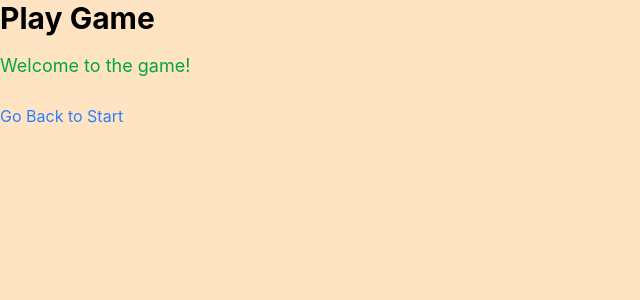
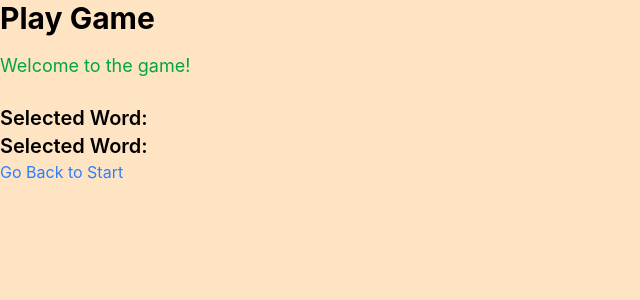
Before and after one commit to way2masoom/React-Learning, a React (Vite) app in the folder HangMangame/: page /play in a window 1280 px wide. Shown: the top 300 px of the page, without its empty margins (0-640 px from the left). Built offline with nearby package versions, Linux system fonts and the light colour scheme.

Commit message:
featching data using userSearch param and use params In play game

```diff
--- a/HangMangame/src/App.jsx
+++ b/HangMangame/src/App.jsx
@@ -2,7 +2,7 @@ import { Route, Routes } from 'react-router-dom'
 import './App.css'
 import StartGame from './pages/StartGame'
 import PlayGame from './pages/Playgame'
-import TextInputFormContainer from './components/TextInputForm/TextInputFormContainer'
+import HomePage from './pages/HomePage'
 
 
 
@@ -11,7 +11,7 @@ function App() {
   return (
     // Define routes for the application
     <Routes>
-      <Route path='/' element={<TextInputFormContainer />} />
+      <Route path='/' element={<HomePage />} />
       <Route path='/start' element={<StartGame />} />
       <Route path='/play' element={<PlayGame />} />
 
--- a/HangMangame/src/components/Buttons/Button.jsx
+++ b/HangMangame/src/components/Buttons/Button.jsx
@@ -1,8 +1,8 @@
-import getButtonStyling from "./getButton"; // importing helper btn function
+import getButtonStyling from './getButton'; // importing helper btn function
 
 
 // Button compoent
-function Button({ text,type='button',onClickHandler, styleType = "primary" }) {
+function Button({ text, type = 'button', onClickHandler, styleType = "primary" }) {
     console.log(text);
     return (
         <button
--- a/HangMangame/src/components/TextInputForm/TextInputFormContainer.jsx
+++ b/HangMangame/src/components/TextInputForm/TextInputFormContainer.jsx
@@ -7,6 +7,7 @@ function TextInputFormContainer() {
 
     const [inputType, setInputType] = useState("password") // state to hold the type of the input field, default is password
     const [value, setValue] = useState("") // state to hold the value of the input field
+
     const navigate = useNavigate() // useNavigate hook to programmatically navigate to another route
 
     // Prevent form submit refresh
@@ -14,10 +15,22 @@ function TextInputFormContainer() {
         event.preventDefault();
         console.log("Form Submitted", value);
 
+
         if (value) {
             // if we have something in the input field, we navigate to the play page
-            navigate("/play")
+            navigate(`/play?text=${value}`)
         }
+
+
+
+        // if (value) {
+        //     // if we have something in the input field, we navigate to the play page
+        //     navigate("/play", {
+        //         state: {
+        //             wordSelected: value
+        //         }
+        //     })
+        // }
     }
 
     // Handle input change
--- a/HangMangame/src/pages/Playgame.jsx
+++ b/HangMangame/src/pages/Playgame.jsx
@@ -1,13 +1,22 @@
-import { Link } from "react-router-dom";
-
+import { Link, useSearchParams } from "react-router-dom";
+import { useLocation } from "react-router-dom";
 
 
 // Play Game Page
 function PlayGame() {
+    // Access data
+    const location = useLocation();
+    const word = location.state?.wordSelected;
+    const [searchParams] = useSearchParams();
+    console.log(searchParams.get("text"));
+
     return (
         <div>
             <h1 className="text-3xl font-bold mb-4 ">Play Game</h1>
             <p className="text-lg mb-6 text-green-600">Welcome to the game!</p>
+
+            <p className="text-xl font-semibold">Selected Word: {word}</p>
+            <p className="text-xl font-semibold">Selected Word: {searchParams}</p>
             <Link to="/start" className="text-blue-500 hover:text-blue-700">Go Back to Start</Link>
         </div>
     )
```
Also changed, not shown: HangMangame/src/pages/StartGame.jsx (line endings or trailing spaces).
